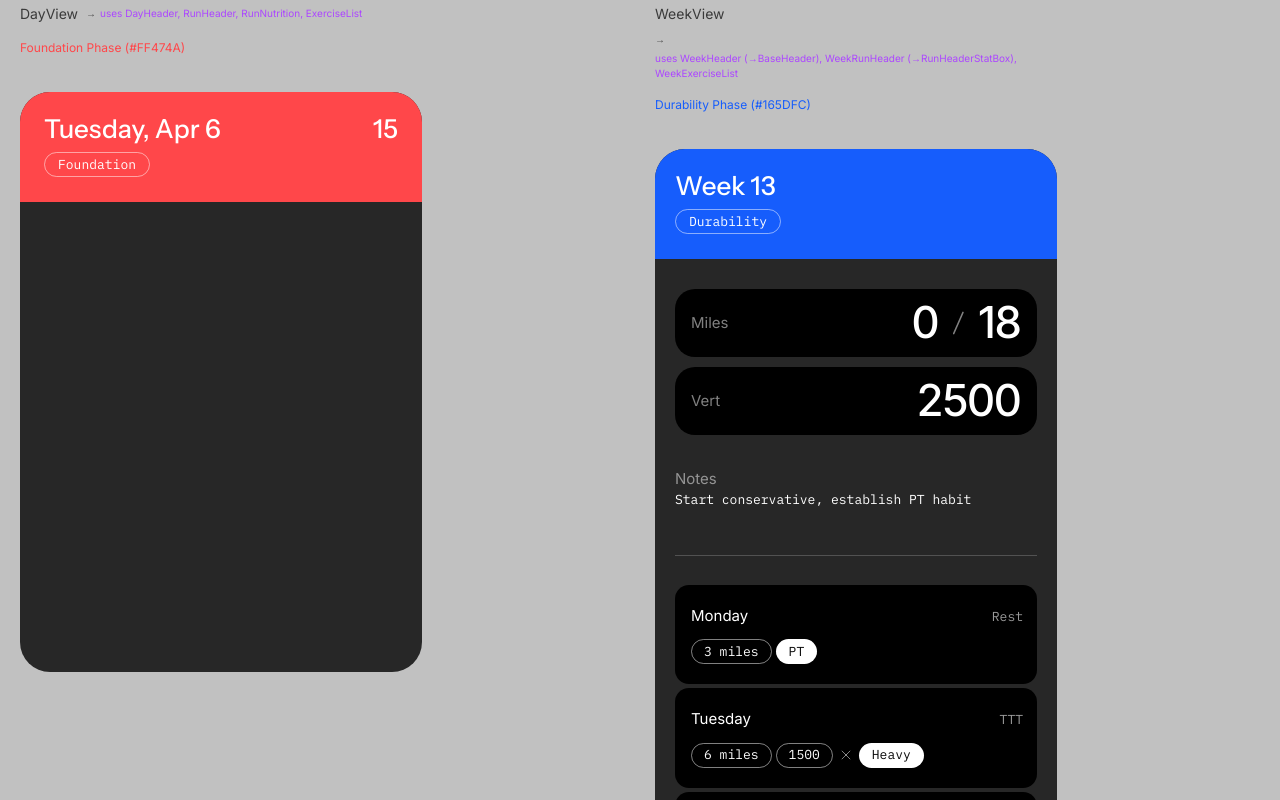
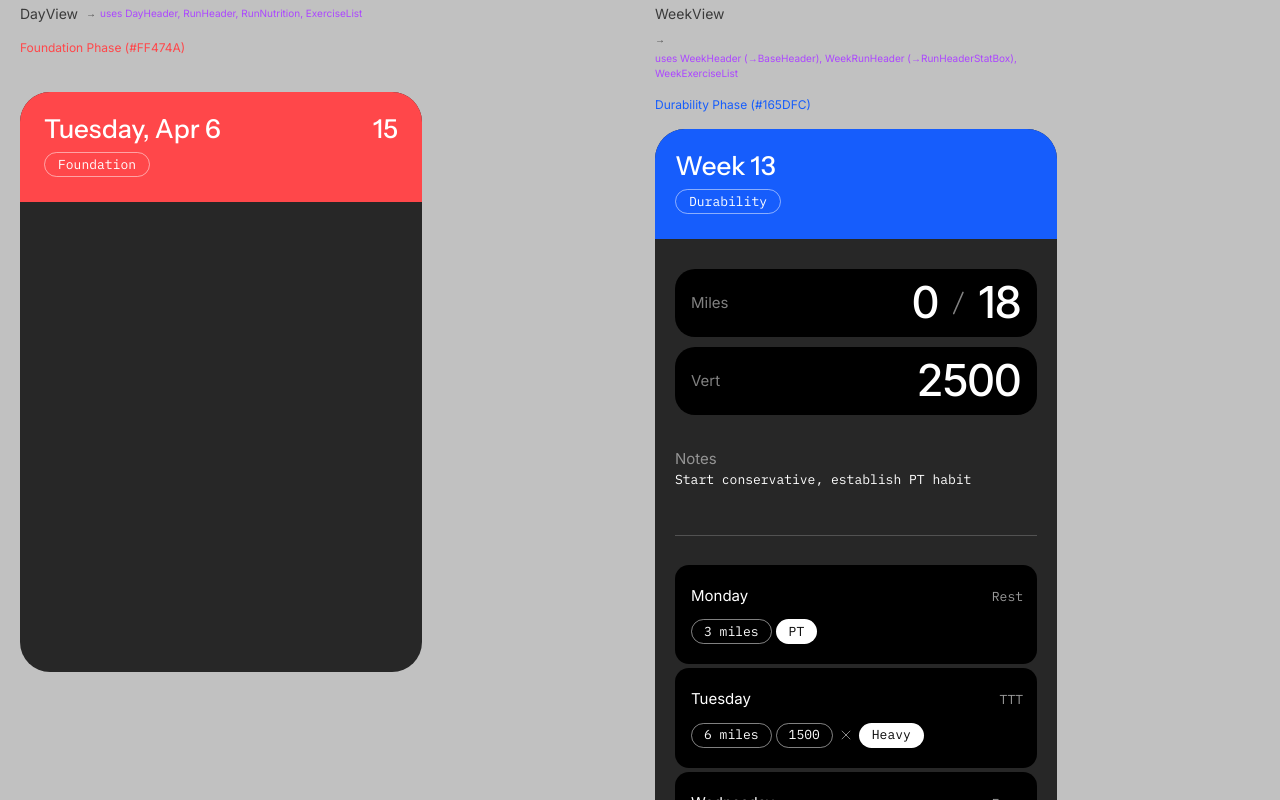
Before and after one commit to jonaschafer/protocol, a Next.js app: page /overview in a window 1280 px wide. Shown: the part 7220-8020 px from the top of the page. Built offline with nearby package versions, Linux system fonts and the light colour scheme.

Commit message:
Update views: center components, add back buttons, make week view homepage, update widths to 402px, fix white bar on top

```diff
--- a/app/components/WeekView.tsx
+++ b/app/components/WeekView.tsx
@@ -45,7 +45,7 @@ export function WeekView({
         backgroundColor: '#272727',
         borderRadius: '30px',
         overflow: 'hidden',
-        marginTop: '20px',
+        marginTop: '0',
         marginLeft: 'auto',
         marginRight: 'auto'
       }}
--- a/app/globals.css
+++ b/app/globals.css
@@ -11,4 +11,9 @@ body {
     sans-serif;
   -webkit-font-smoothing: antialiased;
   -moz-osx-font-smoothing: grayscale;
+  background-color: #000000;
 }
+
+html {
+  background-color: #000000;
+}
```
